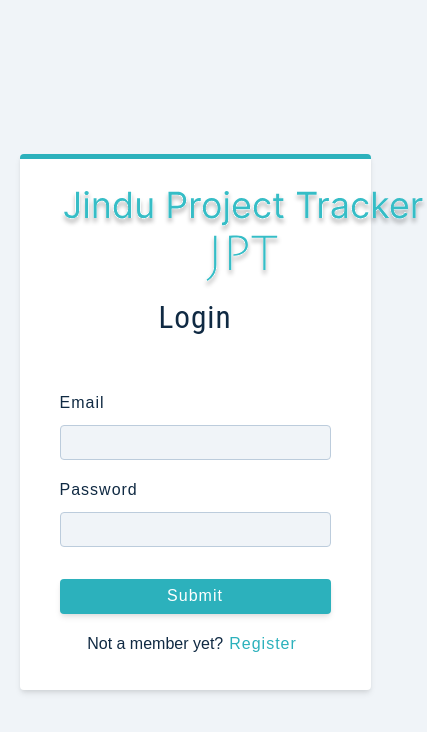
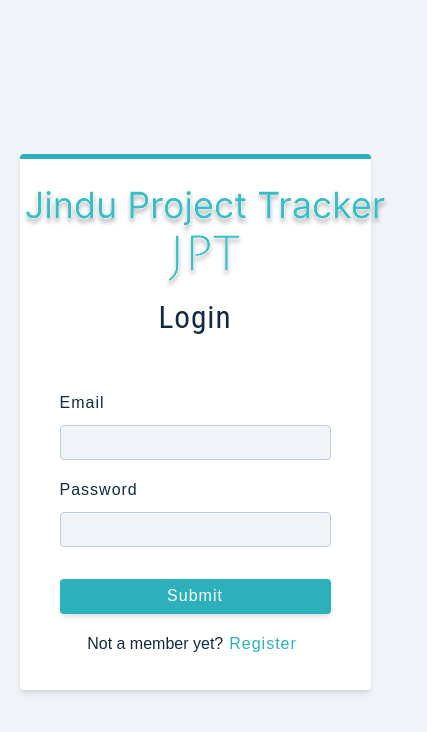
Before and after one commit to zvitambo/project-tracker, a React (Create React App) app in the folder client/: page /register in a window 390 px wide. Shown: the top 732 px of the page, 427 px wide, since content can reach past the window. Built offline with nearby package versions, Linux system fonts and the light colour scheme; the HTML template or start-up script is replaced by a standard one.

Commit message:
fixed logo for mobile and desktop display

```diff
--- a/client/src/components/Logo.js
+++ b/client/src/components/Logo.js
@@ -1,11 +1,22 @@
 import logo from "../assets/images/jpt.svg";
-import React from 'react'
+import React, {useEffect, useState} from 'react'
 
-const Logo = ({ width, height, marginTop, marginBottom}) => {
-
-
-
- return(
+const Logo = ({
+  width,
+  height,
+  marginTop,
+  marginBottom,
+  marginLeft
+}) => {
+const [isMobile, setIsMobile] = useState(false)
+  useEffect(() => {
+    if(window.innerWidth <= 600){
+     setIsMobile(true);
+    }else{
+      setIsMobile(false);
+    }
+  },[])
+  return (
     <img
       src={logo}
       alt='project tracker'
@@ -14,6 +25,7 @@ const Logo = ({ width, height, marginTop, marginBottom}) => {
         width: width,
         height: height,
         marginTop: marginTop,
+        marginLeft: marginLeft ? marginLeft : isMobile ? "-38px" : "-24px",
         marginBottom,
       }}
     />
--- a/client/src/components/Navbar.js
+++ b/client/src/components/Navbar.js
@@ -22,6 +22,7 @@ const Navbar = () => {
               height='120px'
               marginTop='20px'
               marginBottom='10px'
+              marginLeft='-34px'
             />
           )}
 
--- a/client/src/pages/Register.js
+++ b/client/src/pages/Register.js
@@ -54,7 +54,7 @@ const Register = () => {
   return (
     <Wrapper className='full-page'>
       <form className='form' onSubmit={onSubmit}>
-        <Logo/>
+        <Logo  />
         <h3>{values.isMember ? "Login" : "Register"}</h3>
         {showAlert && <Alert />}
 
```
Also changed, not shown: client/src/index.css (line endings or trailing spaces).
